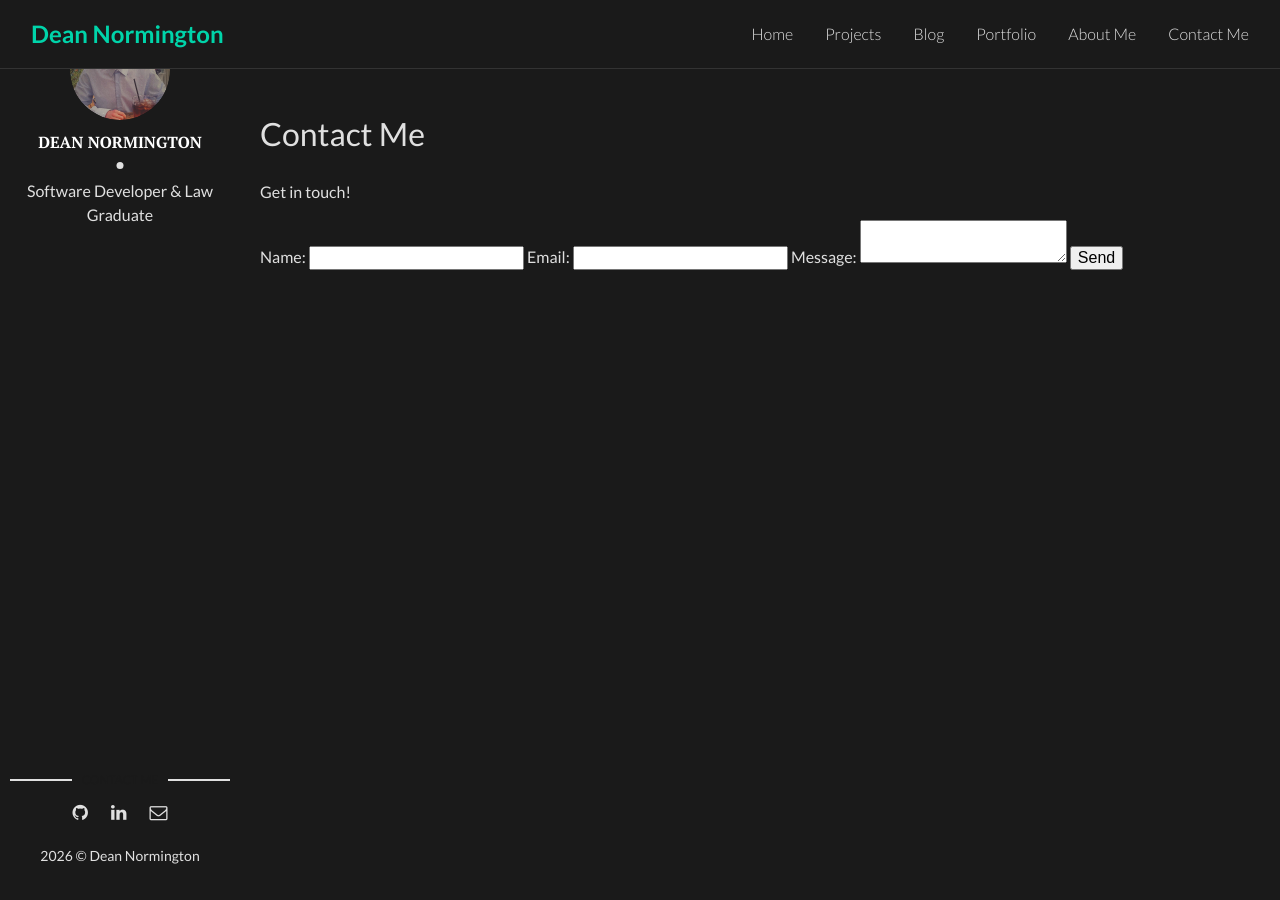
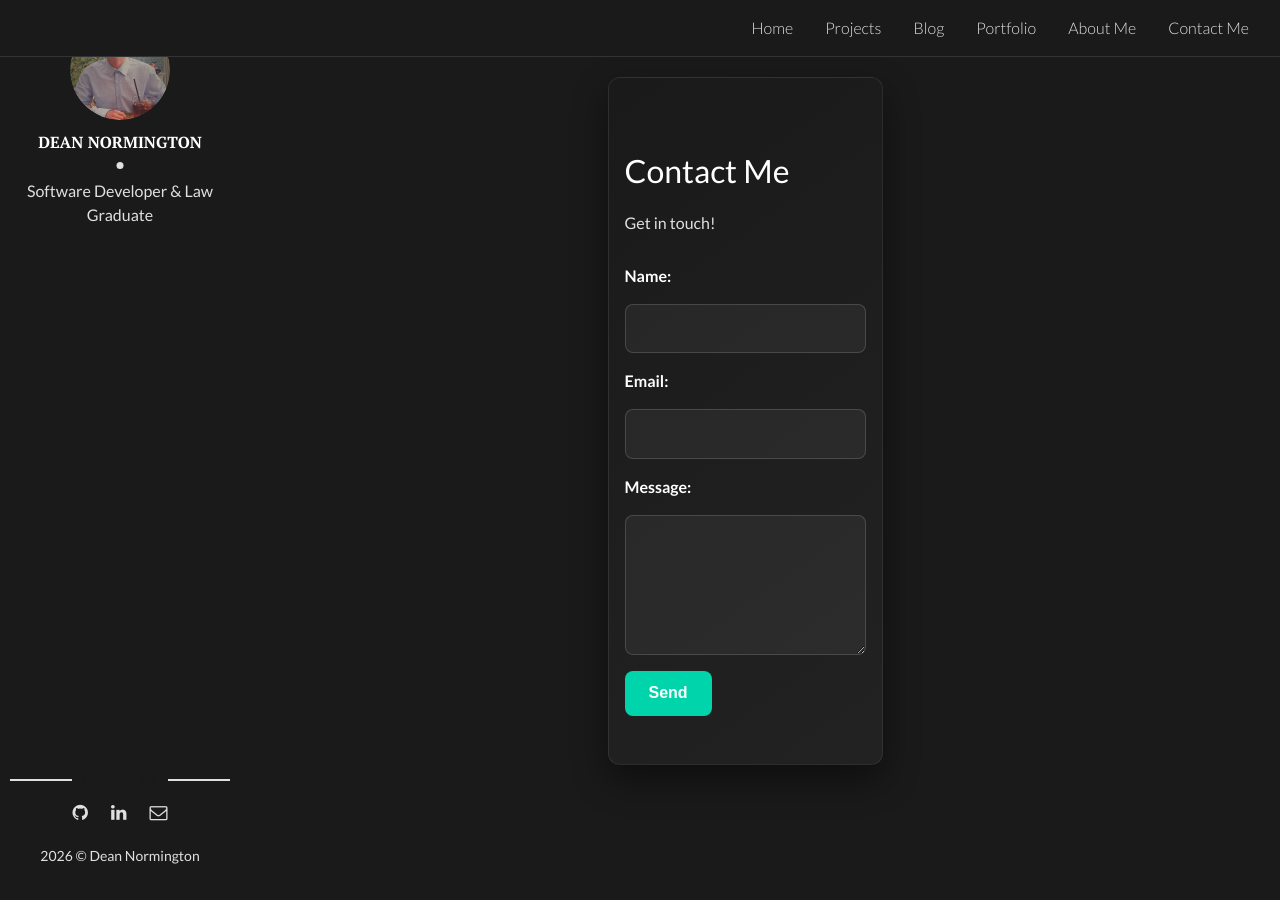
Before and after one commit to dean-js/dnormingtonlaw.uk, a Jekyll site: the page built from contact.md, in a window 1280 px wide. Built offline with Jekyll 4.4.1, drawn with Linux system fonts in a browser that asks for light colours.

Commit message:
changed contact page - overall css

```diff
--- a/_includes/nav.html
+++ b/_includes/nav.html
@@ -1,6 +1,7 @@
 <nav class="navbar">
   <div class="nav-container">
-    <a href="{{ site.baseurl }}/" class="nav-logo">{{ site.author }}</a>
+    <!-- Navigation logo removed: modern minimal design -->
+    <span class="nav-logo" aria-hidden="true"></span>
     <ul class="nav-menu">
       <li class="nav-item">
         <a href="{{ site.baseurl }}/" class="nav-link">Home</a>
--- a/assets/css/main.css
+++ b/assets/css/main.css
@@ -1215,6 +1215,96 @@ a.newer-posts:hover {
   left: 0;
 }
 
+.contact-section {
+  background: -webkit-linear-gradient(305deg, #1a1a1a 0%, #222222 100%);
+  background: -o-linear-gradient(305deg, #1a1a1a 0%, #222222 100%);
+  background: linear-gradient(145deg, #1a1a1a 0%, #222222 100%);
+  padding: 3rem 1rem;
+  -webkit-border-radius: 12px;
+          border-radius: 12px;
+  max-width: 750px;
+  margin: 0 auto 3rem;
+  -webkit-box-shadow: 0 15px 35px rgba(0, 0, 0, 0.45);
+          box-shadow: 0 15px 35px rgba(0, 0, 0, 0.45);
+  border: 1px solid rgba(255, 255, 255, 0.08);
+}
+
+.contact-section h1 {
+  color: #ffffff;
+  margin-bottom: 0.5rem;
+}
+
+.contact-section p {
+  color: #e0e0e0;
+  margin-bottom: 1.8rem;
+}
+
+.contact-section form {
+  display: grid;
+  gap: 1rem;
+}
+
+.contact-section label {
+  color: #ffffff;
+  font-weight: 600;
+}
+
+.contact-section input,
+.contact-section textarea {
+  width: 100%;
+  padding: 0.9rem 1rem;
+  -webkit-border-radius: 8px;
+          border-radius: 8px;
+  border: 1px solid rgba(255, 255, 255, 0.15);
+  background: rgba(255, 255, 255, 0.05);
+  color: #ffffff;
+  outline: none;
+  -webkit-transition: border-color 0.2s, -webkit-box-shadow 0.2s;
+  transition: border-color 0.2s, -webkit-box-shadow 0.2s;
+  -o-transition: border-color 0.2s, box-shadow 0.2s;
+  transition: border-color 0.2s, box-shadow 0.2s;
+  transition: border-color 0.2s, box-shadow 0.2s, -webkit-box-shadow 0.2s;
+}
+
+.contact-section input:focus,
+.contact-section textarea:focus {
+  border-color: #00d4aa;
+  -webkit-box-shadow: 0 0 0 3px rgba(0, 212, 170, 0.2);
+          box-shadow: 0 0 0 3px rgba(0, 212, 170, 0.2);
+}
+
+.contact-section textarea {
+  resize: vertical;
+  min-height: 140px;
+}
+
+.contact-section button {
+  display: inline-block;
+  width: -webkit-fit-content;
+  width: -moz-fit-content;
+  width: fit-content;
+  background-color: #00d4aa;
+  color: #ffffff;
+  border: none;
+  -webkit-border-radius: 8px;
+          border-radius: 8px;
+  padding: 0.85rem 1.5rem;
+  font-weight: 700;
+  cursor: pointer;
+  -webkit-transition: background-color 0.2s, -webkit-transform 0.2s;
+  transition: background-color 0.2s, -webkit-transform 0.2s;
+  -o-transition: transform 0.2s, background-color 0.2s;
+  transition: transform 0.2s, background-color 0.2s;
+  transition: transform 0.2s, background-color 0.2s, -webkit-transform 0.2s;
+}
+
+.contact-section button:hover {
+  background-color: rgb(0, 176.3, 141.3726415094);
+  -webkit-transform: translateY(-1px);
+      -ms-transform: translateY(-1px);
+          transform: translateY(-1px);
+}
+
 .pagination .container {
   max-width: 800px;
   margin: 0 auto;
--- a/assets/css/scss/main.scss
+++ b/assets/css/scss/main.scss
@@ -14,8 +14,8 @@ html {
 
 body {
   font-family: "Lato", sans-serif;
-  color: $body-color;
-  background-color: $dark;
+  color: #111111;
+  background-color: #ffffff;
   margin: 0;
   -webkit-font-smoothing: antialiased;
   -moz-osx-font-smoothing: grayscale;
```
Also changed, not shown: assets/css/scss/parts/_home-page.scss (+75 -0 lines).
